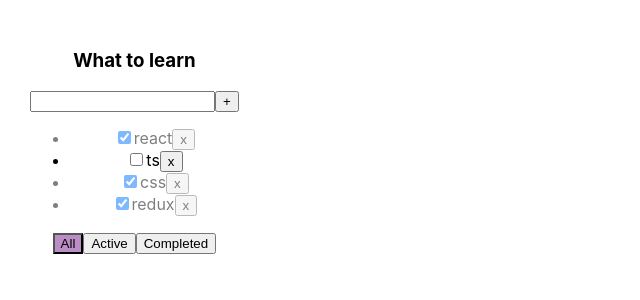
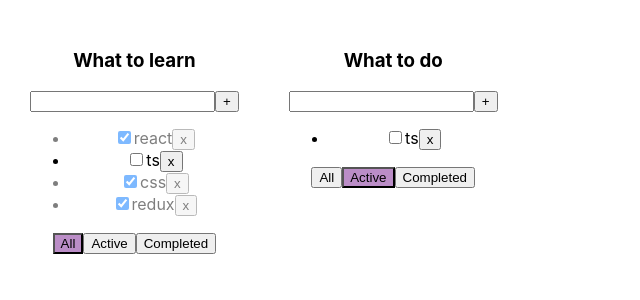
Before and after one commit to Elena-Cake/todoList, a React (Create React App) app: page / in a window 1280 px wide. Shown: the top 300 px of the page, without its empty margins (0-640 px from the left). Built offline with nearby package versions, Linux system fonts and the light colour scheme.

Commit message:
add independent filter to lists

```diff
--- a/src/App.tsx
+++ b/src/App.tsx
@@ -1,7 +1,7 @@
 import React, { useEffect, useState } from 'react';
 import './App.css';
 import { TodoList } from './components/TodoList/TodoList';
-import { FilterValuesType, taskType } from './types/types';
+import { FilterValuesType, taskType, todoListType } from './types/types';
 import { v1 } from 'uuid';
 
 const initTasks: taskType[] = [
@@ -11,11 +11,16 @@ const initTasks: taskType[] = [
   { id: v1(), isDone: true, title: 'redux' },
 ]
 
+const initTodoLists: todoListType[] = [
+  { id: v1(), title: 'What to learn', filter: 'all', tasks: initTasks },
+  { id: v1(), title: 'What to do', filter: 'active', tasks: initTasks },
+]
+
 function App() {
 
+  const [todoLists, setTodoLists] = useState<todoListType[]>(initTodoLists)
   const [tasks, setTasks] = useState<taskType[]>(initTasks)
   // const [tasksForTodoList, setTasksForTodoList] = useState<taskType[]>(tasks)
-  const [filter, setFilter] = useState<FilterValuesType>('all')
 
   const addTask = (task: string) => {
     setTasks([{ id: v1(), title: task, isDone: false }, ...tasks])
@@ -31,8 +36,12 @@ function App() {
     }))
   }
 
-  const changeFilter = (filter: FilterValuesType) => {
-    setFilter(filter)
+  const changeFilter = (filter: FilterValuesType, todoListsId: string) => {
+    let tl = todoLists.find(tl => tl.id === todoListsId)
+    if (tl) {
+      tl.filter = filter
+      setTodoLists([...todoLists])
+    }
   }
 
   // useEffect(() => {
@@ -47,24 +56,34 @@ function App() {
   //   }
   // }, [tasks, filter])
 
-  let tasksForTodoList = tasks
-  if (filter === 'completed') {
-    tasksForTodoList = tasks.filter(t => t.isDone)
-  }
-  if (filter === 'active') {
-    tasksForTodoList = tasks.filter(t => !t.isDone)
-  }
 
-  return (
-    <div className="App">
-      <TodoList title='What to learn'
+
+  const todoListsElements = todoLists.map((list) => {
+    let tasksForTodoList = list.tasks
+    if (list.filter === 'completed') {
+      tasksForTodoList = list.tasks.filter(t => t.isDone)
+    }
+    if (list.filter === 'active') {
+      tasksForTodoList = list.tasks.filter(t => !t.isDone)
+    }
+
+    return (
+      <TodoList key={list.id}
+        idList={list.id}
+        title={list.title}
         tasks={tasksForTodoList}
         removeTask={removeTask}
         changeFilter={changeFilter}
         addTask={addTask}
         onCheckboxChange={onCheckboxChange}
-        filter={filter}
+        filter={list.filter}
       />
+    )
+  })
+
+  return (
+    <div className="App">
+      {todoListsElements}
     </div>
   );
 }
--- a/src/components/TodoList/TodoList.tsx
+++ b/src/components/TodoList/TodoList.tsx
@@ -3,16 +3,17 @@ import './TodoList.css';
 import { FilterValuesType, taskType } from '../../types/types';
 
 type PropsType = {
+  idList: string
   title: string,
   tasks: taskType[],
   removeTask: (id: string) => void,
-  changeFilter: (filter: FilterValuesType) => void,
+  changeFilter: (filter: FilterValuesType, idList: string) => void,
   addTask: (title: string) => void,
   onCheckboxChange: (id: string) => void,
   filter: FilterValuesType
 }
 
-export const TodoList: React.FC<PropsType> = ({ title, tasks, filter, addTask, changeFilter, removeTask, onCheckboxChange }) => {
+export const TodoList: React.FC<PropsType> = ({ idList, title, tasks, filter, addTask, changeFilter, removeTask, onCheckboxChange }) => {
 
   const [inputValue, setInputValue] = useState('')
   const [error, setError] = useState(null as string | null)
@@ -57,17 +58,17 @@ export const TodoList: React.FC<PropsType> = ({ title, tasks, filter, addTask, c
           {tasksElements}
         </ul>
         <div>
-          <button onClick={() => changeFilter('all')}
+          <button onClick={() => changeFilter('all', idList)}
             className={filter === 'all' ? 'active-filter' : ''}
           >
             All
           </button>
-          <button onClick={() => changeFilter('active')}
+          <button onClick={() => changeFilter('active', idList)}
             className={filter === 'active' ? 'active-filter' : ''}
           >
             Active
           </button>
-          <button onClick={() => changeFilter('completed')}
+          <button onClick={() => changeFilter('completed', idList)}
             className={filter === 'completed' ? 'active-filter' : ''}
           >
             Completed
```
Also changed, not shown: src/types/types.ts (+7 -0 lines).
